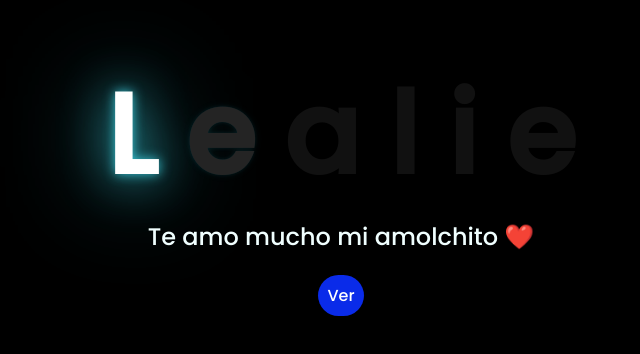
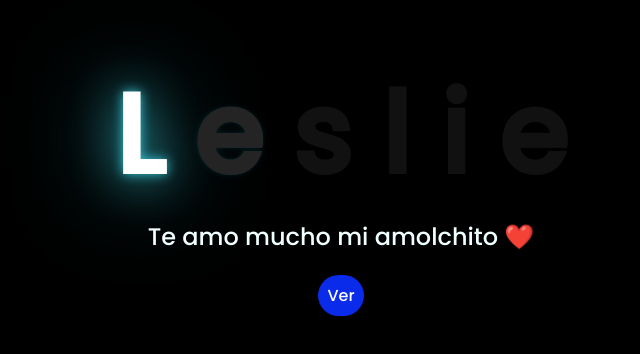
Before and after one commit to lesquel/FloresAmarillas, a plain HTML site: page index.html in a window 1280 px wide. Shown: the part 152-506 px from the top of the page, without its empty margins (307-947 px from the left). Drawn offline with Linux system fonts and the light colour scheme.

Commit message:
Update index.html

```diff
--- a/index.html
+++ b/index.html
@@ -14,7 +14,7 @@
     <div class="greetings">
         <span>L</span>
         <span>e</span>
-        <span>a</span>
+        <span>s</span>
         <span>l</span>
         <span>i</span>
         <span>e</span>
```
